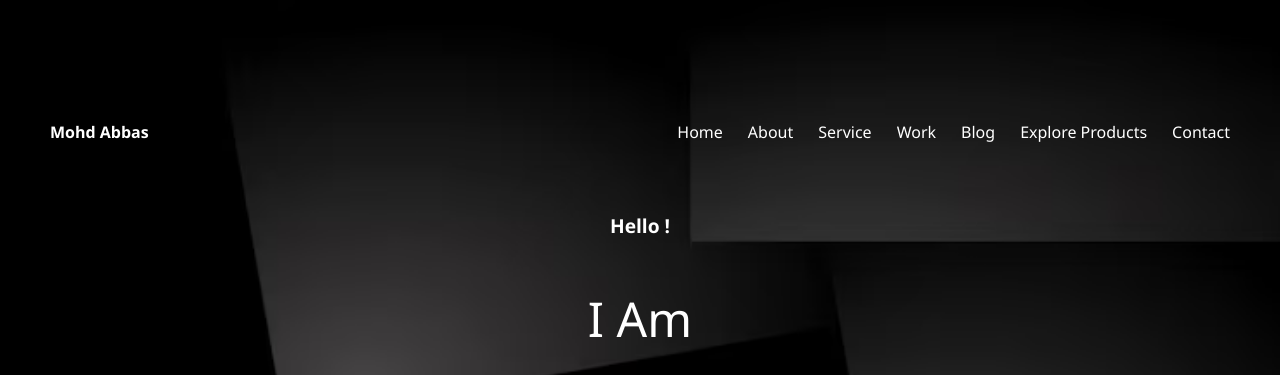
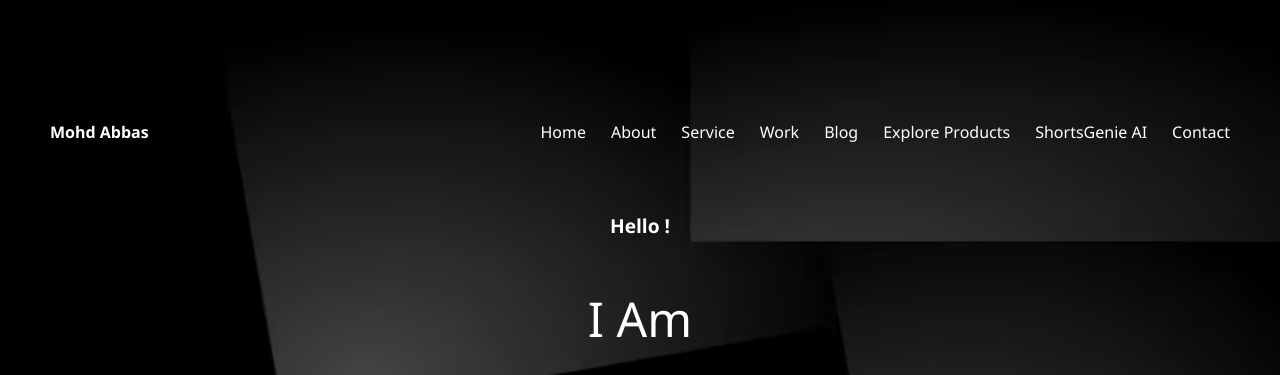
Before and after one commit to MohdAbbas19/Mohd-Abbas-profile, a plain HTML site: page index.html in a window 1280 px wide. Shown: the top 375 px of the page. Drawn offline with Linux system fonts and the light colour scheme; no server answers.

Commit message:
Update index.html

```diff
--- a/index.html
+++ b/index.html
@@ -20,6 +20,7 @@
         <li><a href="#work">Work</a></li>
         <li><a href="#blog">Blog</a></li>
         <li><a href="https://smart-excel-store-t-5elo.vercel.app/">Explore Products</a></li>
+        <li><a href="https://shortsgenie.onrender.com/"> ShortsGenie  AI</a></li>
         <li><a href="#contact">Contact</a></li>
       </ul>
     </nav>
```
